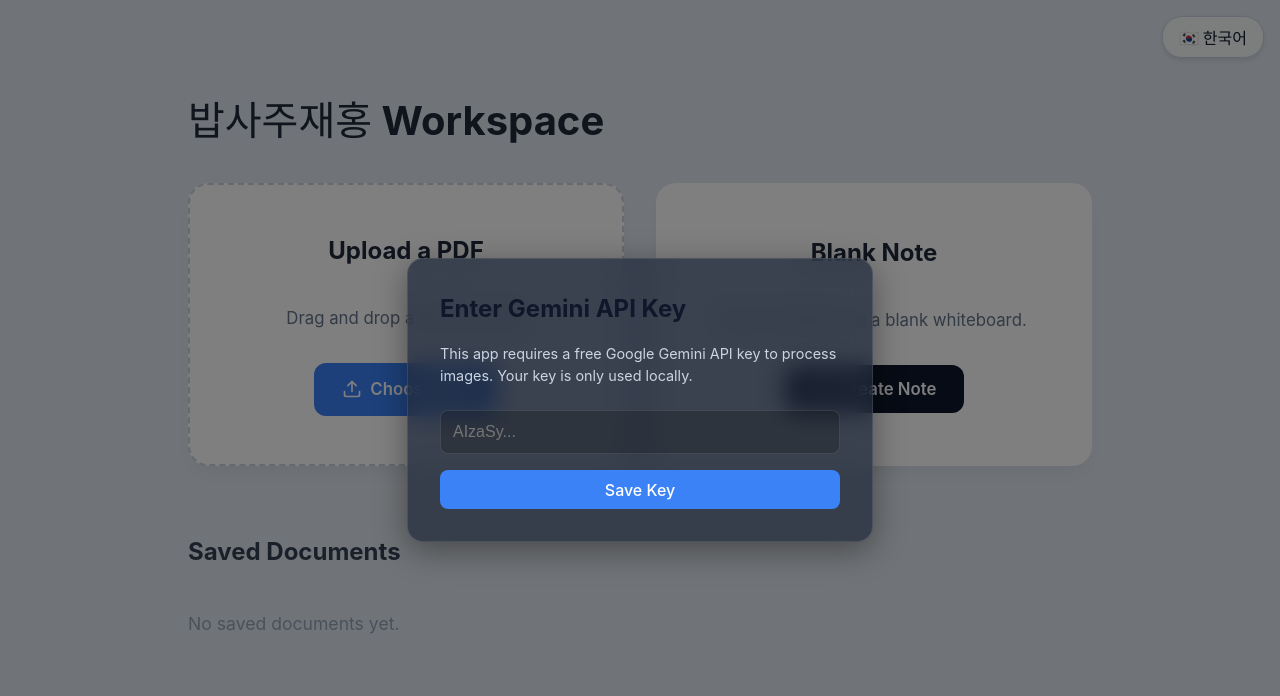
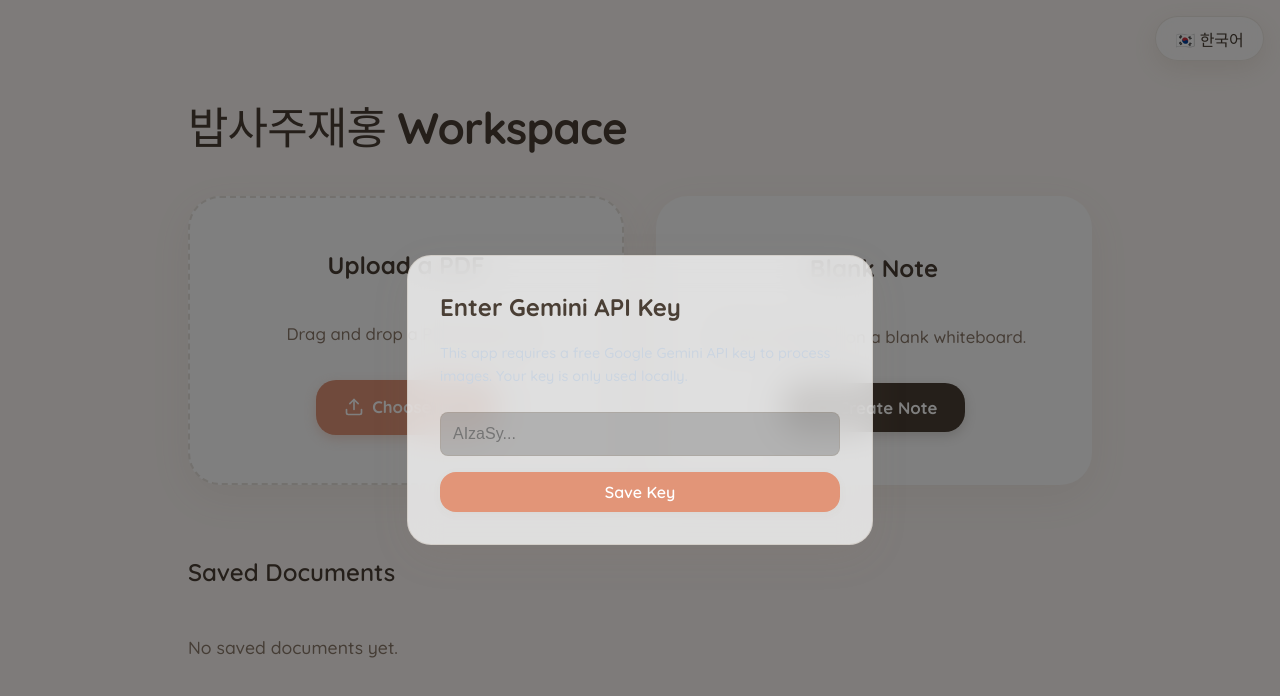
Before and after one commit to SpongeBaeb/lasso-ai, a React (Vite) app: page / in a window 1280 px wide. Shown: the top 696 px of the page. Built offline with nearby package versions, Linux system fonts and the light colour scheme.

Commit message:
Redesign: Cozy Lo-Fi Theme

```diff
--- a/index.html
+++ b/index.html
@@ -5,6 +5,9 @@
     <link rel="icon" type="image/svg+xml" href="/favicon.svg" />
     <meta name="viewport" content="width=device-width, initial-scale=1.0" />
     <title>밥사주재홍</title>
+    <link rel="preconnect" href="https://fonts.googleapis.com">
+    <link rel="preconnect" href="https://fonts.gstatic.com" crossorigin>
+    <link href="https://fonts.googleapis.com/css2?family=Quicksand:wght@400;500;600;700&display=swap" rel="stylesheet">
   </head>
   <body>
     <div id="root"></div>
--- a/src/App.jsx
+++ b/src/App.jsx
@@ -338,10 +338,10 @@ function App() {
   };
 
   return (
-    <div style={{ width: '100%', height: '100%', display: 'flex', flexDirection: 'column', backgroundColor: '#e2e8f0', color: '#0f172a' }}>
+    <div style={{ width: '100%', height: '100%', display: 'flex', flexDirection: 'column', backgroundColor: 'var(--bg-color)', color: 'var(--text-main)' }}>
       <button
         onClick={toggleLanguage}
-        style={{ position: 'fixed', top: '1rem', right: '1rem', zIndex: 9999, background: 'rgba(255,255,255,0.8)', color: '#0f172a', border: '1px solid #cbd5e1', padding: '0.5rem 1rem', borderRadius: '20px', cursor: 'pointer', fontWeight: 'bold', backdropFilter: 'blur(4px)', boxShadow: '0 2px 5px rgba(0,0,0,0.1)' }}
+        style={{ position: 'fixed', top: '1rem', right: '1rem', zIndex: 9999, background: 'var(--panel-bg)', color: 'var(--text-main)', border: '1px solid var(--border-color)', padding: '0.6rem 1.2rem', borderRadius: '24px', cursor: 'pointer', fontWeight: '700', backdropFilter: 'blur(12px)', boxShadow: 'var(--shadow-medium)' }}
       >
         {language === 'en' ? '🇰🇷 한국어' : '🇺🇸 English'}
       </button>
@@ -394,32 +394,32 @@ function App() {
                   className="glass"
                   style={{
                     backgroundColor: 'white',
-                    padding: '1.5rem',
-                    borderRadius: '12px',
+                    padding: '2rem',
+                    borderRadius: '24px',
                     cursor: 'pointer',
                     display: 'flex',
                     flexDirection: 'column',
-                    gap: '1rem',
-                    transition: 'transform 0.2s',
-                    border: '1px solid #cbd5e1',
-                    boxShadow: '0 2px 4px rgba(0,0,0,0.05)'
+                    gap: '1.2rem',
+                    transition: 'all 0.3s ease',
+                    border: '1px solid var(--border-color)',
+                    boxShadow: 'var(--shadow-soft)'
                   }}
-                  onMouseEnter={(e) => e.currentTarget.style.transform = 'translateY(-4px)'}
-                  onMouseLeave={(e) => e.currentTarget.style.transform = 'translateY(0)'}
+                  onMouseEnter={(e) => { e.currentTarget.style.transform = 'translateY(-6px)'; e.currentTarget.style.boxShadow = 'var(--shadow-medium)'; }}
+                  onMouseLeave={(e) => { e.currentTarget.style.transform = 'translateY(0)'; e.currentTarget.style.boxShadow = 'var(--shadow-soft)'; }}
                 >
                   <div style={{ display: 'flex', justifyContent: 'space-between', alignItems: 'flex-start' }}>
-                    <FileText size={32} color="#3b82f6" />
-                    <div>
+                    <FileText size={32} color="var(--primary)" />
+                    <div style={{ display: 'flex', gap: '0.2rem' }}>
                       <button
                         onClick={(e) => handleRenameDoc(doc.id, doc.name, e)}
-                        style={{ background: 'transparent', border: 'none', padding: '0.25rem', color: '#64748b', cursor: 'pointer' }}
+                        style={{ background: 'transparent', border: 'none', padding: '0.4rem', color: 'var(--text-muted)', cursor: 'pointer', borderRadius: '50%' }}
                         title="Rename"
                       >
                         <Pen size={16} />
                       </button>
                       <button
                         onClick={(e) => handleDeleteDoc(doc.id, e)}
-                        style={{ background: 'transparent', border: 'none', padding: '0.25rem', color: '#ef4444', cursor: 'pointer' }}
+                        style={{ background: 'transparent', border: 'none', padding: '0.4rem', color: '#E29578', cursor: 'pointer', borderRadius: '50%' }}
                         title="Delete"
                       >
                         <Trash2 size={18} />
@@ -427,8 +427,8 @@ function App() {
                     </div>
                   </div>
                   <div>
-                    <h3 style={{ margin: '0 0 0.5rem 0', fontSize: '1.1rem', color: '#1e293b', whiteSpace: 'nowrap', overflow: 'hidden', textOverflow: 'ellipsis' }}>{doc.name}</h3>
-                    <p style={{ margin: 0, fontSize: '0.8rem', color: '#64748b' }}>
+                    <h3 style={{ margin: '0 0 0.5rem 0', fontSize: '1.2rem', fontWeight: '700', color: 'var(--text-main)', whiteSpace: 'nowrap', overflow: 'hidden', textOverflow: 'ellipsis' }}>{doc.name}</h3>
+                    <p style={{ margin: 0, fontSize: '0.9rem', color: 'var(--text-muted)' }}>
                       {new Date(doc.lastModified).toLocaleDateString()}
                     </p>
                   </div>
@@ -518,14 +518,14 @@ function App() {
               title="Pen Tool"
             />
             {toolMode === 'pen' && (
-              <div style={{ position: 'absolute', bottom: '100%', left: '50%', transform: 'translateX(-50%)', marginBottom: '0.5rem', backgroundColor: 'var(--panel-bg)', padding: '0.5rem', borderRadius: '12px', display: 'flex', gap: '0.5rem', border: '1px solid var(--border-color)', boxShadow: '0 4px 12px rgba(0,0,0,0.2)' }}>
-                {['#ef4444', '#3b82f6', '#10b981', '#f59e0b', '#1e293b'].map(c => (
-                  <button key={c} onClick={() => setPenColor(c)} style={{ width: '24px', height: '24px', borderRadius: '12px', backgroundColor: c, border: penColor === c ? '2px solid white' : '2px solid transparent', padding: 0, cursor: 'pointer' }} />
+              <div style={{ position: 'absolute', bottom: '100%', left: '50%', transform: 'translateX(-50%)', marginBottom: '1rem', backgroundColor: 'var(--panel-bg)', padding: '0.75rem', borderRadius: '24px', display: 'flex', gap: '0.75rem', border: '1px solid var(--border-color)', boxShadow: 'var(--shadow-medium)' }}>
+                {['#4A3F35', '#E29578', '#A3B18A', '#E2C275', '#A98467'].map(c => (
+                  <button key={c} onClick={() => setPenColor(c)} style={{ width: '28px', height: '28px', borderRadius: '14px', backgroundColor: c, border: penColor === c ? '3px solid white' : '3px solid transparent', padding: 0, cursor: 'pointer', boxShadow: '0 2px 4px rgba(0,0,0,0.1)' }} />
                 ))}
                 <div style={{ width: '1px', backgroundColor: 'var(--border-color)', margin: '0 0.2rem' }} />
                 {[2, 4, 8].map(t => (
-                  <button key={t} onClick={() => setPenThickness(t)} style={{ width: '24px', height: '24px', borderRadius: '4px', backgroundColor: 'transparent', border: penThickness === t ? '1px solid white' : '1px solid transparent', padding: 0, display: 'flex', alignItems: 'center', justifyContent: 'center', cursor: 'pointer' }}>
-                    <div style={{ width: '12px', height: `${t}px`, backgroundColor: 'white', borderRadius: '2px' }} />
+                  <button key={t} onClick={() => setPenThickness(t)} style={{ width: '28px', height: '28px', borderRadius: '14px', backgroundColor: 'white', border: penThickness === t ? '2px solid var(--primary)' : '2px solid transparent', padding: 0, display: 'flex', alignItems: 'center', justifyContent: 'center', cursor: 'pointer' }}>
+                    <div style={{ width: '14px', height: `${t}px`, backgroundColor: 'var(--text-main)', borderRadius: '2px' }} />
                   </button>
                 ))}
               </div>
@@ -616,13 +616,19 @@ function ToolbarButton({ icon, active, onClick, title, disabled }) {
         justifyContent: 'center',
         width: '56px',
         height: '56px',
-        borderRadius: '12px',
+        borderRadius: '20px',
         border: 'none',
-        backgroundColor: active ? '#3b82f6' : 'transparent',
-        color: disabled ? '#475569' : (active ? 'white' : '#cbd5e1'),
+        backgroundColor: active ? 'var(--primary)' : 'transparent',
+        color: disabled ? 'rgba(74, 63, 53, 0.3)' : (active ? 'white' : 'var(--text-muted)'),
         cursor: disabled ? 'not-allowed' : 'pointer',
         transition: 'all 0.2s',
         opacity: disabled ? 0.5 : 1
+      }}
+      onMouseEnter={(e) => {
+        if (!disabled && !active) e.currentTarget.style.backgroundColor = 'rgba(255,255,255,0.5)';
+      }}
+      onMouseLeave={(e) => {
+        if (!disabled && !active) e.currentTarget.style.backgroundColor = 'transparent';
       }}
     >
       {icon}
--- a/src/index.css
+++ b/src/index.css
@@ -1,21 +1,28 @@
 :root {
-  font-family: 'Inter', system-ui, Avenir, Helvetica, Arial, sans-serif;
-  line-height: 1.5;
-  font-weight: 400;
+  font-family: 'Quicksand', system-ui, -apple-system, sans-serif;
+  line-height: 1.6;
+  font-weight: 500;
 
-  color-scheme: light dark;
-  color: rgba(255, 255, 255, 0.87);
-  background-color: #0f172a;
+  color-scheme: light;
+
+  /* Cozy Lo-Fi Palette */
+  --primary: #E29578; /* Dusty Rose / Soft Terracotta */
+  --primary-hover: #D48063;
+  --bg-color: #FDF8F5; /* Warm Cream / Paper */
+  --text-main: #4A3F35; /* Espresso Brown */
+  --text-muted: #8C7A6B; /* Soft warm gray-brown */
+  --panel-bg: rgba(255, 255, 255, 0.75); /* Frosted Glass */
+  --border-color: rgba(139, 115, 85, 0.15); /* Soft brown border */
+  --shadow-soft: 0 12px 40px rgba(139, 115, 85, 0.08);
+  --shadow-medium: 0 8px 24px rgba(139, 115, 85, 0.12);
+
+  color: var(--text-main);
+  background-color: var(--bg-color);
 
   font-synthesis: none;
   text-rendering: optimizeLegibility;
   -webkit-font-smoothing: antialiased;
   -moz-osx-font-smoothing: grayscale;
-
-  --primary: #3b82f6;
-  --bg-color: #0f172a;
-  --panel-bg: rgba(30, 41, 59, 0.7);
-  --border-color: rgba(255, 255, 255, 0.1);
 }
 
 body {
@@ -25,6 +32,7 @@ body {
   min-width: 320px;
   min-height: 100vh;
   background-color: var(--bg-color);
+  color: var(--text-main);
   overflow: hidden; /* Prevent scrolling when drawing */
   touch-action: none; /* Crucial for drawing on touch devices */
 }
@@ -38,11 +46,11 @@ body {
 /* Glassmorphism utility */
 .glass {
   background: var(--panel-bg);
-  backdrop-filter: blur(12px);
-  -webkit-backdrop-filter: blur(12px);
+  backdrop-filter: blur(16px);
+  -webkit-backdrop-filter: blur(16px);
   border: 1px solid var(--border-color);
-  border-radius: 16px;
-  box-shadow: 0 8px 32px 0 rgba(0, 0, 0, 0.37);
+  border-radius: 24px;
+  box-shadow: var(--shadow-soft);
 }
 
 /* Animations */
@@ -70,19 +78,22 @@ body {
 
 /* Base button styles */
 button {
-  border-radius: 8px;
+  border-radius: 16px;
   border: 1px solid transparent;
   padding: 0.6em 1.2em;
   font-size: 1em;
-  font-weight: 500;
+  font-weight: 600;
   font-family: inherit;
-  background-color: #1e293b;
+  background-color: white;
+  color: var(--text-main);
   cursor: pointer;
-  transition: border-color 0.25s, background-color 0.25s;
+  transition: all 0.25s ease;
+  box-shadow: 0 2px 8px rgba(139, 115, 85, 0.05);
 }
 button:hover {
-  border-color: #646cff;
-  background-color: #334155;
+  background-color: #FAF5F0;
+  transform: translateY(-2px);
+  box-shadow: var(--shadow-medium);
 }
 button:focus,
 button:focus-visible {
@@ -91,17 +102,18 @@ button:focus-visible {
 
 /* Custom Scrollbar */
 ::-webkit-scrollbar {
-  width: 8px;
+  width: 10px;
 }
 ::-webkit-scrollbar-track {
   background: transparent;
 }
 ::-webkit-scrollbar-thumb {
-  background: rgba(255, 255, 255, 0.2);
-  border-radius: 4px;
+  background: rgba(139, 115, 85, 0.15);
+  border-radius: 10px;
+  border: 3px solid var(--bg-color);
 }
 ::-webkit-scrollbar-thumb:hover {
-  background: rgba(255, 255, 255, 0.4);
+  background: rgba(139, 115, 85, 0.3);
 }
 
 .home-grid {
@@ -123,49 +135,54 @@ button:focus-visible {
 }
 
 .home-title {
-  color: #1e293b;
+  color: var(--text-main);
   margin-bottom: 2rem;
-  font-size: 2.5rem;
+  font-size: 2.75rem;
+  font-weight: 700;
+  letter-spacing: -0.02em;
 }
 
 .section-title {
-  color: #334155;
+  color: var(--text-main);
   margin-bottom: 1.5rem;
   font-size: 1.5rem;
+  font-weight: 600;
 }
 
 .home-card {
   background-color: white;
   padding: 3rem;
-  border-radius: 20px;
+  border-radius: 32px;
   text-align: center;
-  box-shadow: 0 10px 25px -5px rgba(0, 0, 0, 0.05), 0 8px 10px -6px rgba(0, 0, 0, 0.01);
+  box-shadow: var(--shadow-soft);
   transition: all 0.3s ease;
   display: flex;
   flex-direction: column;
   align-items: center;
   justify-content: center;
+  border: 1px solid var(--border-color);
 }
 
 .home-card h2 {
   margin-top: 0;
-  color: #1e293b;
+  color: var(--text-main);
   font-size: 1.5rem;
+  font-weight: 700;
 }
 
 .home-card p {
-  color: #64748b;
+  color: var(--text-muted);
   margin-bottom: 2rem;
   font-size: 1.05rem;
 }
 
 .upload-card {
-  border: 2px dashed #cbd5e1;
+  border: 2px dashed rgba(139, 115, 85, 0.2);
 }
 
 .upload-card.dragging {
-  background-color: rgba(59, 130, 246, 0.05);
-  border-color: #3b82f6;
+  background-color: #FDF8F5;
+  border-color: var(--primary);
   transform: scale(1.02);
 }
 
@@ -175,48 +192,53 @@ button:focus-visible {
 }
 
 .blank-note-card:hover {
-  border-color: #3b82f6;
-  transform: translateY(-4px);
-  box-shadow: 0 20px 25px -5px rgba(59, 130, 246, 0.1), 0 8px 10px -6px rgba(59, 130, 246, 0.1);
+  border-color: var(--primary);
+  transform: translateY(-6px);
+  box-shadow: var(--shadow-medium);
 }
 
 .primary-btn {
   display: inline-flex;
   align-items: center;
   gap: 0.5rem;
-  background-color: #3b82f6;
+  background-color: var(--primary);
   color: white;
   padding: 0.875rem 1.75rem;
-  border-radius: 12px;
+  border-radius: 20px;
   cursor: pointer;
-  font-weight: 600;
+  font-weight: 700;
   font-size: 1.05rem;
-  transition: background-color 0.2s, transform 0.1s;
+  transition: all 0.2s ease;
+  box-shadow: 0 4px 12px rgba(226, 149, 120, 0.3);
+  border: none;
 }
 
 .primary-btn:hover {
-  background-color: #2563eb;
-  transform: translateY(-1px);
+  background-color: var(--primary-hover);
+  transform: translateY(-2px);
+  box-shadow: 0 6px 16px rgba(226, 149, 120, 0.4);
 }
 
 .dark-btn {
   display: inline-flex;
   align-items: center;
   gap: 0.5rem;
-  background-color: #0f172a;
+  background-color: var(--text-main);
   color: white;
   padding: 0.875rem 1.75rem;
-  border-radius: 12px;
+  border-radius: 20px;
   cursor: pointer;
-  font-weight: 600;
+  font-weight: 700;
   font-size: 1.05rem;
   border: none;
-  transition: background-color 0.2s, transform 0.1s;
+  transition: all 0.2s ease;
+  box-shadow: 0 4px 12px rgba(74, 63, 53, 0.2);
 }
 
 .dark-btn:hover {
-  background-color: #1e293b;
-  transform: translateY(-1px);
+  background-color: #382F27;
+  transform: translateY(-2px);
+  box-shadow: 0 6px 16px rgba(74, 63, 53, 0.3);
 }
 
 .saved-docs-grid {
@@ -226,7 +248,7 @@ button:focus-visible {
 }
 
 .empty-text {
-  color: #94a3b8;
+  color: var(--text-muted);
   font-size: 1.1rem;
 }
 
@@ -257,22 +279,22 @@ button:focus-visible {
 
 .toolbar-container {
   position: fixed;
-  bottom: 2rem;
+  bottom: 2.5rem;
   left: 50%;
   transform: translateX(-50%);
   display: flex;
   gap: 0.5rem;
-  padding: 0.5rem;
-  border-radius: 16px;
+  padding: 0.75rem;
+  border-radius: 28px;
   background-color: var(--panel-bg);
-  backdrop-filter: blur(12px);
+  backdrop-filter: blur(16px);
   border: 1px solid var(--border-color);
-  box-shadow: 0 8px 32px rgba(0,0,0,0.3);
+  box-shadow: var(--shadow-soft);
   z-index: 1000;
   max-width: 95vw;
   overflow-x: auto;
-  -ms-overflow-style: none;  /* IE and Edge */
-  scrollbar-width: none;  /* Firefox */
+  -ms-overflow-style: none;
+  scrollbar-width: none;
 }
 
 .toolbar-container::-webkit-scrollbar {
```
Also changed, not shown: src/components/AiDialog.jsx (+24 -21 lines).
